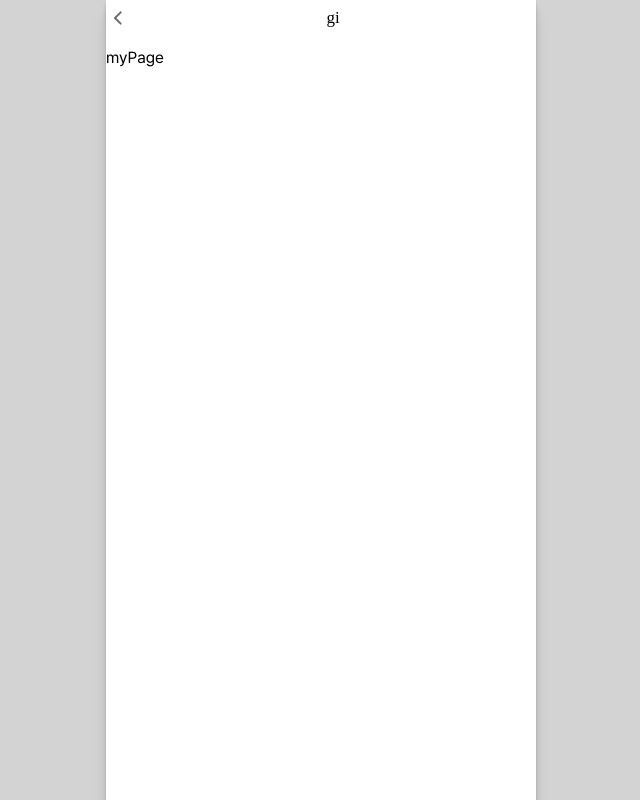
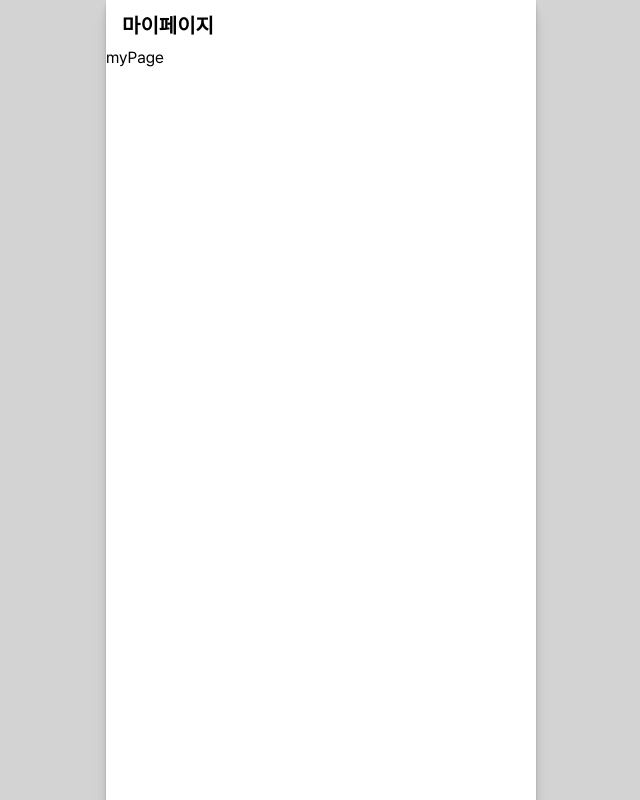
Before and after one commit to waggle2/wagglewaggle, a Next.js app: page /mypage in a window 1280 px wide. Shown: the whole page, without its empty margins (319-959 px from the left). Built offline with nearby package versions, Linux system fonts and the light colour scheme.

Commit message:
Feat: add title component

```diff
--- /dev/null
+++ b/app/_components/common/header/_component/Title.tsx
@@ -0,0 +1,5 @@
+import style from './icon.module.css'
+
+export default function Title({ title }: { title: string }) {
+  return <div className={style.container}>{title}</div>
+}
--- a/app/_components/common/header/_component/icon.module.css
+++ b/app/_components/common/header/_component/icon.module.css
@@ -1,42 +1,52 @@
 .back {
   width: 24px;
   height: 24px;
-  background-image: url('../../../../../public/back.svg');
+  background-image: url('../../../../../public/assets/back.svg');
   border: none;
   background-color: #fff;
 }
 .bell {
   width: 24px;
   height: 24px;
-  background-image: url('../../../../../public/bell.svg');
+  background-image: url('../../../../../public/assets/bell.svg');
   border: none;
   background-color: #fff;
 }
 .close {
   width: 24px;
   height: 24px;
-  background-image: url('../../../../../public/close.svg');
+  background-image: url('../../../../../public/assets/close.svg');
   border: none;
   background-color: #fff;
 }
 .heart {
   width: 24px;
   height: 24px;
-  background-image: url('../../../../../public/heart.svg');
+  background-image: url('../../../../../public/assets/heart.svg');
   border: none;
   background-color: #fff;
 }
 .moreMenu {
   width: 24px;
   height: 24px;
-  background-image: url('../../../../../public/more-menu.svg');
+  background-image: url('../../../../../public/assets/more-menu.svg');
   border: none;
   background-color: #fff;
 }
 .search {
   width: 24px;
   height: 24px;
-  background-image: url('../../../../../public/search.svg');
+  background-image: url('../../../../../public/assets/search.svg');
   border: none;
   background-color: #fff;
 }
+
+.container {
+  padding-left: 8px;
+  color: #000;
+  font-family: Inter;
+  font-size: 20px;
+  font-style: normal;
+  font-weight: 700;
+  line-height: normal;
+}
--- a/app/_components/common/header/header.module.css
+++ b/app/_components/common/header/header.module.css
@@ -1,7 +1,7 @@
 .container {
   width: 100%;
   height: 48px;
-  padding-bottom: 12px;
+  padding: 12px 8px;
   display: flex;
   align-items: center;
   flex-direction: row;
--- a/app/mypage/page.tsx
+++ b/app/mypage/page.tsx
@@ -1,10 +1,11 @@
 import Header from '../_components/common/header/page'
 import Back from '../_components/common/header/_component/Back'
+import Title from '../_components/common/header/_component/Title'
 
 export default function MyPage() {
   return (
     <div>
-      <Header leftSection={<Back />} title={'gi'} />
+      <Header leftSection={<Title title={'마이페이지'} />} />
       myPage
     </div>
   )
```
